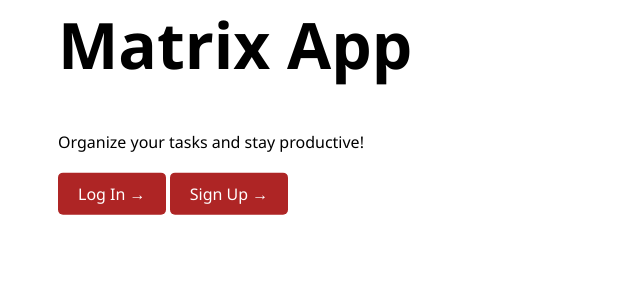
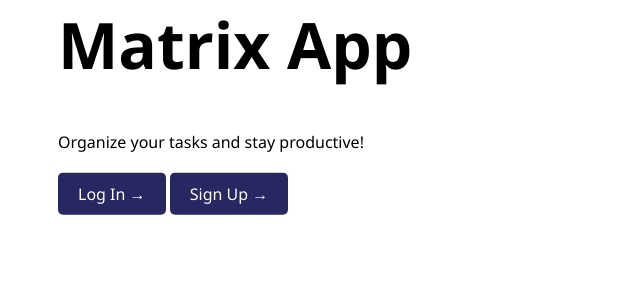
Before and after one commit to himadrikumar/eisen, a Django app: template eisens/templates/eisens/landing_page.html in a window 1280 px wide. Shown: the part 406-693 px from the top of the page, without its empty margins (0-640 px from the left). Run offline with Django 3.2, Linux system fonts and the light colour scheme; the template is opened without the code that fills it, so the values that code supplies are empty.

Commit message:
Update landing_page.html

```diff
--- a/eisens/templates/eisens/landing_page.html
+++ b/eisens/templates/eisens/landing_page.html
@@ -12,7 +12,7 @@
         }
         .main a {
             color: white;
-            background-color: #ae2525;
+            background-color: #272762;
             padding: 10px 20px;
             border-radius: 5px;
         }
```
